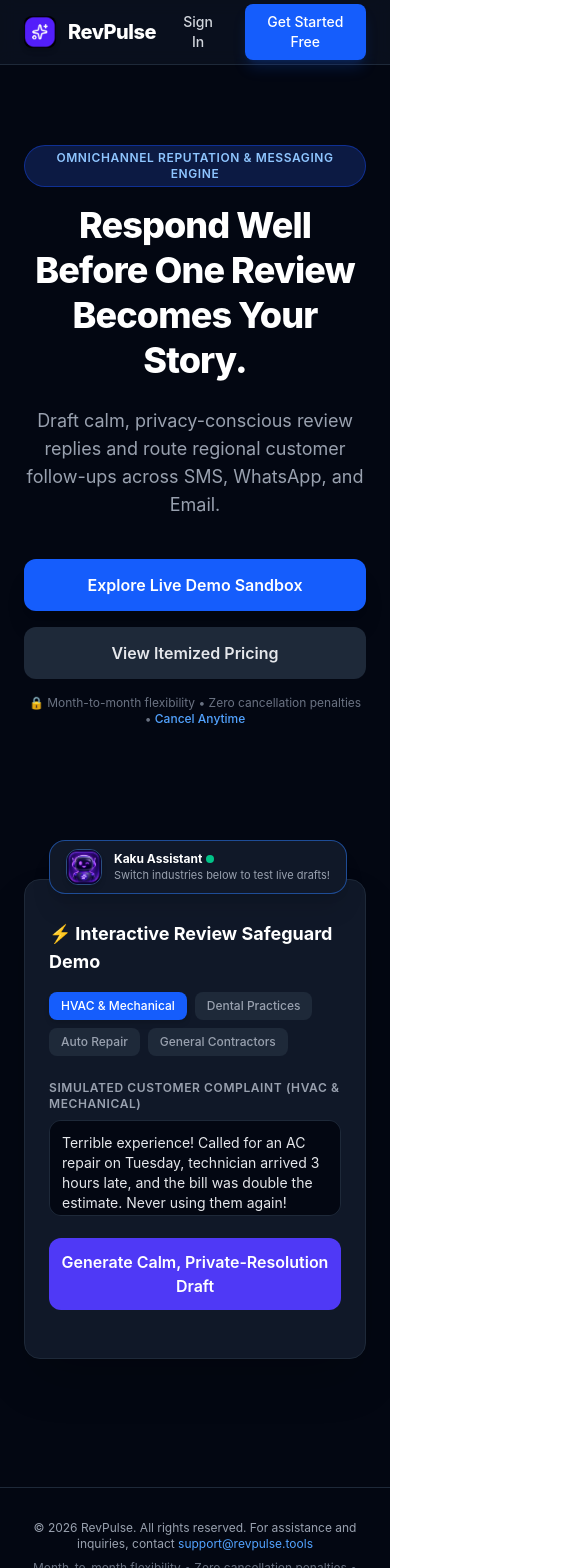
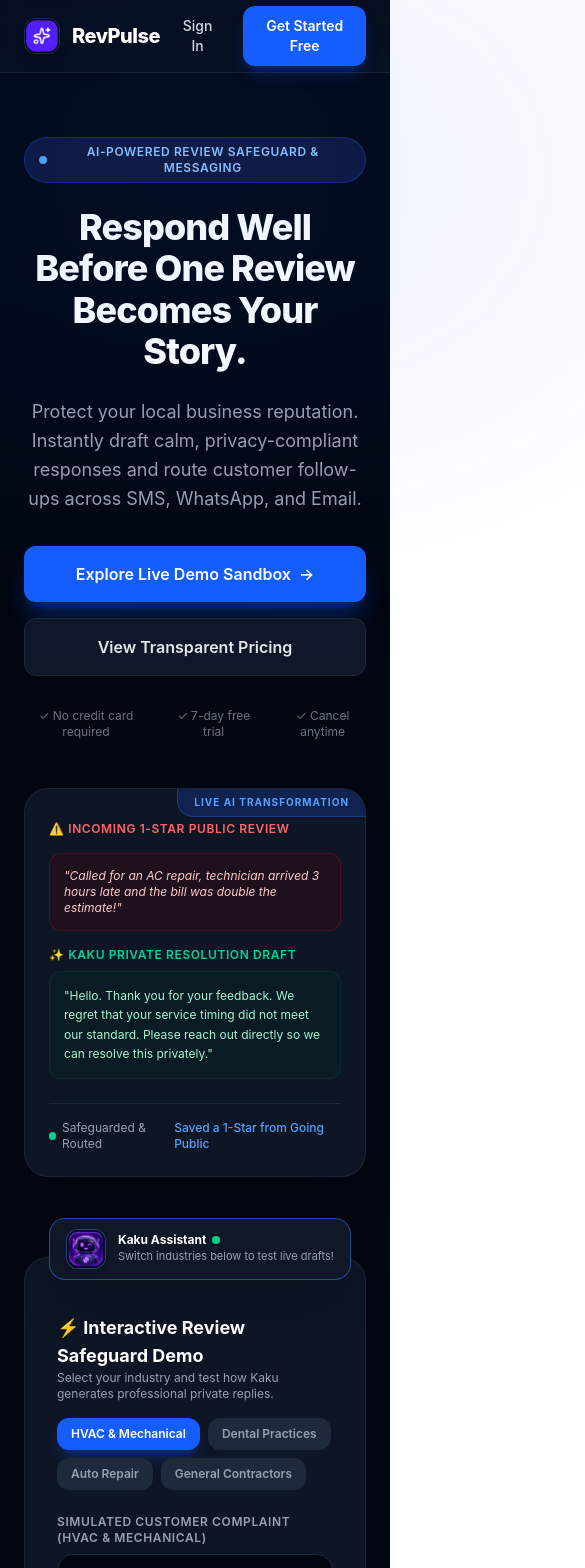
Before and after one commit to dkakucorp-lgtm/revpulse-ai, a React (Vite) app: page / in a window 390 px wide. Shown: the top 1568 px of the page, 585 px wide, since content can reach past the window. Built offline with nearby package versions, Linux system fonts and the light colour scheme.

Commit message:
Redesign landing hero with visual proof, fix logo/mascot public paths, and add legal pages

```diff
--- a/src/App.jsx
+++ b/src/App.jsx
@@ -52,28 +52,33 @@ export default function RevPulsePlatform() {
   };
 
   return (
-    <div className="min-h-screen bg-gray-950 text-gray-100 font-sans relative">
+    <div className="min-h-screen bg-gray-950 text-gray-100 font-sans relative selection:bg-blue-600 selection:text-white">
+
+      {/* Background Glow Lighting for Premium SaaS Vibe */}
+      <div className="absolute top-0 left-1/2 -translate-x-1/2 w-[800px] h-[350px] bg-blue-600/10 blur-[140px] pointer-events-none rounded-full"></div>
+
       {/* Navigation Header */}
-      <header className="border-b border-gray-800 bg-gray-900/50 backdrop-blur sticky top-0 z-50">
-        <div className="max-w-7xl mx-auto px-6 h-16 flex items-center justify-between">
+      <header className="border-b border-gray-800/80 bg-gray-900/40 backdrop-blur-md sticky top-0 z-50">
+        <div className="max-w-7xl mx-auto px-6 h-18 flex items-center justify-between">
           <div className="flex items-center space-x-8">
-            <a href="https://www.revpulse.tools" className="flex items-center space-x-3 group">
-              <img src="/logo.PNG" alt="RevPulse Logo" className="w-8 h-8 rounded-lg object-contain shadow-md" />
+            <a href="https://www.revpulse.tools" className="flex items-center space-x-3 group py-2">
+              <img src="/logo.PNG" alt="RevPulse Logo" className="w-9 h-9 rounded-xl object-contain shadow-lg border border-blue-500/20 bg-gray-900" />
               <span className="text-xl font-extrabold tracking-tight text-white group-hover:text-blue-400 transition">RevPulse</span>
             </a>
-            <nav className="hidden md:flex space-x-6 text-sm text-gray-300">
-              <button onClick={() => setActiveTab('landing')} className={`hover:text-white transition ${activeTab === 'landing' ? 'text-blue-400 font-semibold' : ''}`}>Features</button>
+            <nav className="hidden md:flex space-x-6 text-sm text-gray-300 font-medium">
+              <button onClick={() => setActiveTab('landing')} className={`hover:text-white transition ${activeTab === 'landing' ? 'text-blue-400 font-semibold' : ''}`}>Overview</button>
               <button onClick={() => setActiveTab('pricing')} className={`hover:text-white transition ${activeTab === 'pricing' ? 'text-blue-400 font-semibold' : ''}`}>Pricing & Channels</button>
-              <button onClick={() => setActiveTab('compliance')} className={`hover:text-white transition ${activeTab === 'compliance' ? 'text-blue-400 font-semibold' : ''}`}>Trust & Compliance</button>
+              <button onClick={() => setActiveTab('privacy')} className={`hover:text-white transition ${activeTab === 'privacy' ? 'text-blue-400 font-semibold' : ''}`}>Privacy Policy</button>
+              <button onClick={() => setActiveTab('terms')} className={`hover:text-white transition ${activeTab === 'terms' ? 'text-blue-400 font-semibold' : ''}`}>Terms of Use</button>
             </nav>
           </div>
 
           <div className="flex items-center space-x-4">
-            {/* European & Global Multilingual Selector */}
+            {/* Multilingual Selector */}
             <select
               value={selectedLanguage}
               onChange={(e) => setSelectedLanguage(e.target.value)}
-              className="hidden sm:block bg-gray-800 text-gray-300 text-xs rounded-lg px-2.5 py-1.5 border border-gray-700 focus:outline-none">
+              className="hidden sm:block bg-gray-900 text-gray-300 text-xs rounded-xl px-3 py-2 border border-gray-800 focus:outline-none focus:border-blue-500 cursor-pointer">
               <option value="en">🌐 English (US)</option>
               <option value="fr">🇫🇷 Français (France)</option>
               <option value="it">🇮🇹 Italiano (Italy)</option>
@@ -91,7 +96,7 @@ export default function RevPulsePlatform() {
 
             <button
               onClick={() => { setAuthMode('signup'); setShowAuthModal(true); }}
-              className="px-4 py-2 bg-blue-600 hover:bg-blue-500 text-white text-sm font-medium rounded-lg transition shadow-lg shadow-blue-600/20">
+              className="px-4.5 py-2.5 bg-blue-600 hover:bg-blue-500 text-white text-sm font-semibold rounded-xl transition shadow-lg shadow-blue-600/25">
               Get Started Free
             </button>
           </div>
@@ -100,43 +105,88 @@ export default function RevPulsePlatform() {
 
       {/* Main Content Switcher */}
       {activeTab === 'landing' && (
-        <main>
-          <section className="py-20 px-6 text-center max-w-4xl mx-auto">
-            <div className="inline-block mb-4 px-3 py-1 bg-blue-900/40 border border-blue-700/50 text-blue-300 text-xs font-semibold rounded-full uppercase tracking-wider">
-              Omnichannel Reputation & Messaging Engine
+        <main className="max-w-7xl mx-auto px-6 pt-16 pb-24">
+
+          {/* Hero Section with Captivating Layout */}
+          <div className="grid lg:grid-cols-12 gap-12 items-center mb-20">
+            <div className="lg:col-span-7 space-y-6 text-center lg:text-left">
+              <div className="inline-flex items-center space-x-2 px-3.5 py-1.5 bg-blue-950/60 border border-blue-800/50 text-blue-300 text-xs font-semibold rounded-full uppercase tracking-wider shadow-inner">
+                <span className="w-2 h-2 rounded-full bg-blue-400 animate-pulse"></span>
+                <span>AI-Powered Review Safeguard & Messaging</span>
               </div>
-            <h1 className="text-4xl md:text-6xl font-extrabold tracking-tight text-white mb-6 leading-tight">
+
+              <h1 className="text-4xl sm:text-5xl lg:text-6xl font-extrabold tracking-tight text-white leading-[1.15]">
                 Respond Well Before One Review Becomes Your Story.
               </h1>
-            <p className="text-lg md:text-xl text-gray-400 mb-10 max-w-2xl mx-auto">
-              Draft calm, privacy-conscious review replies and route regional customer follow-ups across SMS, WhatsApp, and Email.
+
+              <p className="text-lg text-gray-400 max-w-xl mx-auto lg:mx-0 leading-relaxed">
+                Protect your local business reputation. Instantly draft calm, privacy-compliant responses and route customer follow-ups across SMS, WhatsApp, and Email.
               </p>
-            <div className="flex flex-col sm:flex-row justify-center gap-4">
+
+              <div className="flex flex-col sm:flex-row justify-center lg:justify-start gap-4 pt-2">
                 <button
                   onClick={() => setActiveTab('app')}
-                className="px-8 py-3.5 bg-blue-600 hover:bg-blue-500 text-white font-semibold rounded-xl transition shadow-xl">
-                Explore Live Demo Sandbox
+                  className="px-8 py-4 bg-blue-600 hover:bg-blue-500 text-white font-semibold rounded-xl transition shadow-xl shadow-blue-600/30 flex items-center justify-center space-x-2">
+                  <span>Explore Live Demo Sandbox</span>
+                  <span>→</span>
                 </button>
                 <button
                   onClick={() => setActiveTab('pricing')}
-                className="px-8 py-3.5 bg-gray-800 hover:bg-gray-700 text-gray-200 font-semibold rounded-xl transition">
-                View Itemized Pricing
+                  className="px-8 py-4 bg-gray-900 hover:bg-gray-800 border border-gray-800 text-gray-200 font-semibold rounded-xl transition">
+                  View Transparent Pricing
                 </button>
               </div>
-            <p className="text-xs text-gray-500 mt-4">
-              🔒 Month-to-month flexibility • Zero cancellation penalties • <span className="text-blue-400 font-medium">Cancel Anytime</span>
-            </p>
-          </section>
 
-          {/* Interactive Demo with Kaku Mascot */}
-          <section className="py-12 px-6 max-w-4xl mx-auto">
-            <div className="bg-gray-900 border border-gray-800 rounded-2xl p-6 md:p-8 shadow-2xl relative mt-6">
+              <div className="flex items-center justify-center lg:justify-start space-x-6 text-xs text-gray-500 pt-2">
+                <span>✓ No credit card required</span>
+                <span>✓ 7-day free trial</span>
+                <span>✓ Cancel anytime</span>
+              </div>
+            </div>
 
-              {/* Properly Positioned Kaku Mascot Badge */}
-              <div className="absolute -top-10 left-6 flex items-center space-x-3 bg-gray-900 border border-blue-500/50 px-4 py-2 rounded-2xl shadow-xl z-10">
-                <img src="/kaku-mascot.png" alt="Kaku AI Mascot" className="w-9 h-9 rounded-xl object-cover shadow-md border border-blue-400/40" />
+            {/* Visual Hero Proof Card (Before & After Preview) */}
+            <div className="lg:col-span-5">
+              <div className="bg-gray-900/90 border border-gray-800/80 rounded-3xl p-6 shadow-2xl backdrop-blur-xl relative overflow-hidden">
+                <div className="absolute top-0 right-0 bg-blue-600/20 text-blue-400 text-[10px] font-bold uppercase tracking-widest px-4 py-1.5 rounded-bl-2xl border-l border-b border-blue-500/30">Live AI Transformation</div>
+
+                <div className="space-y-4 mb-4 pt-2">
+                  <div className="text-xs font-semibold text-red-400 uppercase tracking-wider flex items-center space-x-1.5">
+                    <span>⚠️ Incoming 1-Star Public Review</span>
+                  </div>
+                  <div className="bg-red-950/30 border border-red-900/40 rounded-xl p-3.5 text-xs text-red-200 italic">
+                    "Called for an AC repair, technician arrived 3 hours late and the bill was double the estimate!"
+                  </div>
+                </div>
+
+                <div className="space-y-2">
+                  <div className="text-xs font-semibold text-emerald-400 uppercase tracking-wider flex items-center space-x-1.5">
+                    <span>✨ Kaku Private Resolution Draft</span>
+                  </div>
+                  <div className="bg-emerald-950/30 border border-emerald-900/40 rounded-xl p-3.5 text-xs text-emerald-200 leading-relaxed">
+                    "Hello. Thank you for your feedback. We regret that your service timing did not meet our standard. Please reach out directly so we can resolve this privately."
+                  </div>
+                </div>
+
+                <div className="mt-6 pt-4 border-t border-gray-800 flex items-center justify-between text-xs text-gray-400">
+                  <span className="flex items-center space-x-1.5">
+                    <span className="w-2 h-2 rounded-full bg-emerald-400"></span>
+                    <span>Safeguarded & Routed</span>
+                  </span>
+                  <span className="text-blue-400 font-medium">Saved a 1-Star from Going Public</span>
+                </div>
+              </div>
+            </div>
+          </div>
+
+          {/* Interactive Demo Sandbox with Kaku Mascot */}
+          <section className="mt-12 max-w-4xl mx-auto">
+            <div className="bg-gray-900/90 border border-gray-800/80 rounded-3xl p-8 shadow-2xl relative mt-8">
+
+              {/* Kaku Mascot Badge */}
+              <div className="absolute -top-10 left-6 flex items-center space-x-3 bg-gray-900 border border-blue-500/50 px-4 py-2.5 rounded-2xl shadow-2xl z-20">
+                <img src="/kaku-mascot.png" alt="Kaku AI Mascot" className="w-10 h-10 rounded-xl object-cover shadow-md border border-blue-400/40 bg-gray-950" />
                 <div>
-                  <div className="text-xs font-bold text-white flex items-center space-x-1">
+                  <div className="text-xs font-bold text-white flex items-center space-x-1.5">
                     <span>Kaku Assistant</span>
                     <span className="w-2 h-2 rounded-full bg-emerald-400 animate-pulse"></span>
                   </div>
@@ -144,8 +194,11 @@ export default function RevPulsePlatform() {
                 </div>
               </div>
 
-              <div className="flex flex-col md:flex-row items-center justify-between mb-6 gap-4 pt-4">
+              <div className="flex flex-col md:flex-row items-center justify-between mb-6 gap-4 pt-6">
+                <div>
                   <h3 className="text-lg font-bold text-white">⚡ Interactive Review Safeguard Demo</h3>
+                  <p className="text-xs text-gray-400">Select your industry and test how Kaku generates professional private replies.</p>
+                </div>
 
                 <div className="flex flex-wrap gap-2">
                   {Object.keys(verticalData).map((key) => (
@@ -156,9 +209,9 @@ export default function RevPulsePlatform() {
                         setSampleReview(verticalData[key].review);
                         setAiResponse('');
                       }}
-                      className={`px-3 py-1.5 rounded-lg text-xs font-medium transition ${
+                      className={`px-3.5 py-2 rounded-xl text-xs font-semibold transition ${
                         selectedVertical === key
-                          ? 'bg-blue-600 text-white shadow-md'
+                          ? 'bg-blue-600 text-white shadow-lg shadow-blue-600/30'
                           : 'bg-gray-800 text-gray-400 hover:text-white'
                       }`}
                     >
@@ -176,25 +229,28 @@ export default function RevPulsePlatform() {
                   <textarea
                     value={sampleReview}
                     onChange={(e) => setSampleReview(e.target.value)}
-                    className="w-full bg-gray-950 border border-gray-800 rounded-xl p-3 text-sm text-gray-200 focus:outline-none focus:border-blue-500 h-24 resize-none"
+                    className="w-full bg-gray-950 border border-gray-800 rounded-2xl p-4 text-sm text-gray-200 focus:outline-none focus:border-blue-500 h-28 resize-none shadow-inner"
                   />
                 </div>
 
                 <button
                   onClick={handleGenerateResponse}
                   disabled={isGenerating}
-                  className="w-full py-3 bg-indigo-600 hover:bg-indigo-500 text-white font-semibold rounded-xl transition flex items-center justify-center space-x-2">
+                  className="w-full py-3.5 bg-indigo-600 hover:bg-indigo-500 text-white font-semibold rounded-xl transition flex items-center justify-center space-x-2 shadow-lg shadow-indigo-600/20">
                   {isGenerating ? <span>Drafting Professional Response...</span> : <span>Generate Calm, Private-Resolution Draft</span>}
                 </button>
               </div>
 
               {aiResponse && (
-                <div className="bg-gray-950 border border-blue-900/50 rounded-xl p-4 animate-fadeIn">
-                  <div className="text-xs font-semibold text-blue-400 uppercase tracking-wider mb-1">Approved AI Output (Private Resolution First)</div>
+                <div className="bg-gray-950 border border-blue-900/50 rounded-2xl p-5 animate-fadeIn">
+                  <div className="text-xs font-semibold text-blue-400 uppercase tracking-wider mb-1.5 flex items-center justify-between">
+                    <span>Approved AI Output (Private Resolution First)</span>
+                    <span className="text-emerald-400 text-[11px]">Ready to Deploy</span>
+                  </div>
                   <p className="text-sm text-gray-300 leading-relaxed">{aiResponse}</p>
                   <div className="mt-4 flex justify-end space-x-3">
-                    <button onClick={() => alert("Copied to clipboard!")} className="px-3 py-1.5 bg-gray-800 hover:bg-gray-700 text-xs rounded-lg font-medium">Copy Text</button>
-                    <button onClick={() => alert("Approved for publishing!")} className="px-3 py-1.5 bg-blue-600 hover:bg-blue-500 text-xs rounded-lg font-medium">Approve & Publish</button>
+                    <button onClick={() => alert("Copied to clipboard!")} className="px-3.5 py-2 bg-gray-800 hover:bg-gray-700 text-xs rounded-xl font-medium transition">Copy Text</button>
+                    <button onClick={() => alert("Approved for publishing!")} className="px-3.5 py-2 bg-blue-600 hover:bg-blue-500 text-xs rounded-xl font-medium text-white transition">Approve & Publish</button>
                   </div>
                 </div>
               )}
@@ -203,6 +259,7 @@ export default function RevPulsePlatform() {
         </main>
       )}
 
+      {/* Pricing Tab */}
       {activeTab === 'pricing' && (
         <section className="py-20 px-6 max-w-5xl mx-auto">
           <div className="text-center mb-16">
@@ -211,7 +268,7 @@ export default function RevPulsePlatform() {
           </div>
 
           <div className="grid md:grid-cols-2 gap-8 max-w-3xl mx-auto mb-16">
-            <div className="bg-gray-900 border border-gray-800 p-8 rounded-2xl flex flex-col justify-between">
+            <div className="bg-gray-900 border border-gray-800 p-8 rounded-3xl flex flex-col justify-between">
               <div>
                 <span className="text-xs font-semibold text-blue-400 uppercase tracking-wider">Starter Plan</span>
                 <h3 className="text-2xl font-bold text-white mt-1 mb-4">Single Location</h3>
@@ -222,12 +279,12 @@ export default function RevPulsePlatform() {
                   <li className="flex items-center">✓ Multi-industry prompt matrices</li>
                 </ul>
               </div>
-              <button onClick={() => { setAuthMode('signup'); setShowAuthModal(true); }} className="w-full py-3 bg-gray-800 hover:bg-gray-700 text-white font-semibold rounded-xl transition">
+              <button onClick={() => { setAuthMode('signup'); setShowAuthModal(true); }} className="w-full py-3.5 bg-gray-800 hover:bg-gray-700 text-white font-semibold rounded-xl transition">
                 Start 7-Day Trial
               </button>
             </div>
 
-            <div className="bg-gradient-to-b from-blue-950/40 to-gray-900 border border-blue-600/50 p-8 rounded-2xl flex flex-col justify-between relative shadow-2xl">
+            <div className="bg-gradient-to-b from-blue-950/50 to-gray-900 border border-blue-600/50 p-8 rounded-3xl flex flex-col justify-between relative shadow-2xl">
               <div className="absolute -top-3 right-6 bg-blue-600 text-white text-[10px] font-extrabold uppercase px-3 py-1 rounded-full">Most Popular</div>
               <div>
                 <span className="text-xs font-semibold text-blue-400 uppercase tracking-wider">Pro Plan</span>
@@ -239,7 +296,7 @@ export default function RevPulsePlatform() {
                   <li className="flex items-center">✓ Priority support & template playbooks</li>
                 </ul>
               </div>
-              <button onClick={() => { setAuthMode('signup'); setShowAuthModal(true); }} className="w-full py-3 bg-blue-600 hover:bg-blue-500 text-white font-semibold rounded-xl transition shadow-lg shadow-blue-600/25">
+              <button onClick={() => { setAuthMode('signup'); setShowAuthModal(true); }} className="w-full py-3.5 bg-blue-600 hover:bg-blue-500 text-white font-semibold rounded-xl transition shadow-lg shadow-blue-600/25">
                 Start Pro Trial
               </button>
             </div>
@@ -247,17 +304,40 @@ export default function RevPulsePlatform() {
         </section>
       )}
 
-      {activeTab === 'compliance' && (
-        <section className="py-20 px-6 max-w-4xl mx-auto space-y-8">
-          <div>
-            <h1 className="text-3xl font-extrabold text-white mb-4">Trust & Compliance Standards</h1>
-            <p className="text-gray-400 leading-relaxed">
-              RevPulse is engineered with strict operational safeguards to protect your brand, maintain customer privacy, and ensure alignment with platform best practices.
+      {/* Privacy Policy Tab */}
+      {activeTab === 'privacy' && (
+        <section className="py-20 px-6 max-w-4xl mx-auto space-y-6">
+          <h1 className="text-3xl font-extrabold text-white">Privacy Policy</h1>
+          <p className="text-sm text-gray-400 leading-relaxed">
+            At RevPulse, we respect your privacy and protect your business data. This policy outlines how we handle customer review safeguarding data, contact lists, and messaging communications across SMS, WhatsApp, and Email. We never sell or share user data with third-party advertisers.
           </p>
-          </div>
+          <button onClick={() => setActiveTab('landing')} className="px-4 py-2 bg-blue-600 text-white text-xs font-semibold rounded-xl">Back to Overview</button>
         </section>
       )}
 
+      {/* Terms of Use Tab */}
+      {activeTab === 'terms' && (
+        <section className="py-20 px-6 max-w-4xl mx-auto space-y-6">
+          <h1 className="text-3xl font-extrabold text-white">Terms of Use</h1>
+          <p className="text-sm text-gray-400 leading-relaxed">
+            By accessing RevPulse, you agree to month-to-month subscription flexibility with zero cancellation penalties. You may cancel your subscription instantly at any time from your admin dashboard. All AI review drafts require human verification before publishing.
+          </p>
+          <button onClick={() => setActiveTab('landing')} className="px-4 py-2 bg-blue-600 text-white text-xs font-semibold rounded-xl">Back to Overview</button>
+        </section>
+      )}
+
+      {/* Compliance Tab */}
+      {activeTab === 'compliance' && (
+        <section className="py-20 px-6 max-w-4xl mx-auto space-y-6">
+          <h1 className="text-3xl font-extrabold text-white">Trust & Compliance Standards</h1>
+          <p className="text-sm text-gray-400 leading-relaxed">
+            RevPulse is engineered with strict operational safeguards to protect your brand, maintain customer privacy, and ensure alignment with platform best practices.
+          </p>
+          <button onClick={() => setActiveTab('landing')} className="px-4 py-2 bg-blue-600 text-white text-xs font-semibold rounded-xl">Back to Overview</button>
+        </section>
+      )}
+
+      {/* App Workspace Tab */}
       {activeTab === 'app' && (
         <main className="py-10 px-6 max-w-6xl mx-auto">
           <div className="flex items-center justify-between mb-8">
@@ -275,23 +355,25 @@ export default function RevPulsePlatform() {
 
       {/* Auth Modal */}
       {showAuthModal && (
-        <div className="fixed inset-0 bg-black/70 backdrop-blur-sm flex items-center justify-center z-50 p-4">
-          <div className="bg-gray-900 border border-gray-800 rounded-2xl p-6 max-w-md w-full shadow-2xl relative">
-            <button onClick={() => setShowAuthModal(false)} className="absolute top-4 right-4 text-gray-400 hover:text-white text-sm">✕</button>
+        <div className="fixed inset-0 bg-black/70 backdrop-blur-md flex items-center justify-center z-50 p-4">
+          <div className="bg-gray-900 border border-gray-800 rounded-3xl p-8 max-w-md w-full shadow-2xl relative">
+            <button onClick={() => setShowAuthModal(false)} className="absolute top-5 right-5 text-gray-400 hover:text-white text-sm">✕</button>
 
             <h3 className="text-xl font-bold text-white mb-2">
               {authMode === 'signin' ? 'Sign In to RevPulse' : 'Create Your RevPulse Account'}
             </h3>
-            <form onSubmit={handleAuthSubmit} className="space-y-4 mt-4">
+            <p className="text-xs text-gray-400 mb-6">Access your review safeguarding workspace and messaging suite.</p>
+
+            <form onSubmit={handleAuthSubmit} className="space-y-4">
               <div>
                 <label className="block text-xs font-semibold uppercase tracking-wider text-gray-400 mb-1">Work Email</label>
-                <input type="email" required value={email} onChange={(e) => setEmail(e.target.value)} placeholder="owner@yourcompany.com" className="w-full bg-gray-950 border border-gray-800 rounded-xl px-3 py-2 text-sm text-gray-200 focus:outline-none focus:border-blue-500" />
+                <input type="email" required value={email} onChange={(e) => setEmail(e.target.value)} placeholder="owner@yourcompany.com" className="w-full bg-gray-950 border border-gray-800 rounded-xl px-4 py-3 text-sm text-gray-200 focus:outline-none focus:border-blue-500" />
               </div>
               <div>
                 <label className="block text-xs font-semibold uppercase tracking-wider text-gray-400 mb-1">Password</label>
-                <input type="password" required value={password} onChange={(e) => setPassword(e.target.value)} placeholder="••••••••" className="w-full bg-gray-950 border border-gray-800 rounded-xl px-3 py-2 text-sm text-gray-200 focus:outline-none focus:border-blue-500" />
+                <input type="password" required value={password} onChange={(e) => setPassword(e.target.value)} placeholder="••••••••" className="w-full bg-gray-950 border border-gray-800 rounded-xl px-4 py-3 text-sm text-gray-200 focus:outline-none focus:border-blue-500" />
               </div>
-              <button type="submit" className="w-full py-3 bg-blue-600 hover:bg-blue-500 text-white font-semibold rounded-xl transition shadow-lg">
+              <button type="submit" className="w-full py-3.5 bg-blue-600 hover:bg-blue-500 text-white font-semibold rounded-xl transition shadow-lg shadow-blue-600/30">
                 {authMode === 'signin' ? 'Sign In to Dashboard' : 'Start 7-Day Free Trial'}
               </button>
             </form>
@@ -299,8 +381,14 @@ export default function RevPulsePlatform() {
         </div>
       )}
 
-      {/* Footer */}
-      <footer className="border-t border-gray-800 py-8 px-6 mt-20 text-center text-xs text-gray-400 space-y-2">
+      {/* Professional Footer */}
+      <footer className="border-t border-gray-800/80 py-10 px-6 mt-28 text-center text-xs text-gray-400 space-y-3 bg-gray-950">
+        <div className="flex justify-center space-x-6 text-gray-400 font-medium pb-2">
+          <button onClick={() => setActiveTab('landing')} className="hover:text-white transition">Overview</button>
+          <button onClick={() => setActiveTab('pricing')} className="hover:text-white transition">Pricing</button>
+          <button onClick={() => setActiveTab('privacy')} className="hover:text-white transition">Privacy Policy</button>
+          <button onClick={() => setActiveTab('terms')} className="hover:text-white transition">Terms of Use</button>
+        </div>
         <p>© 2026 RevPulse. All rights reserved. For assistance and inquiries, contact <a href="mailto:support@revpulse.tools" className="text-blue-400 hover:underline">support@revpulse.tools</a></p>
         <p className="text-gray-500">Month-to-month flexibility • Zero cancellation penalties • Cancel Anytime</p>
       </footer>
```
Lines whose indentation alone changed are shown as unchanged.
